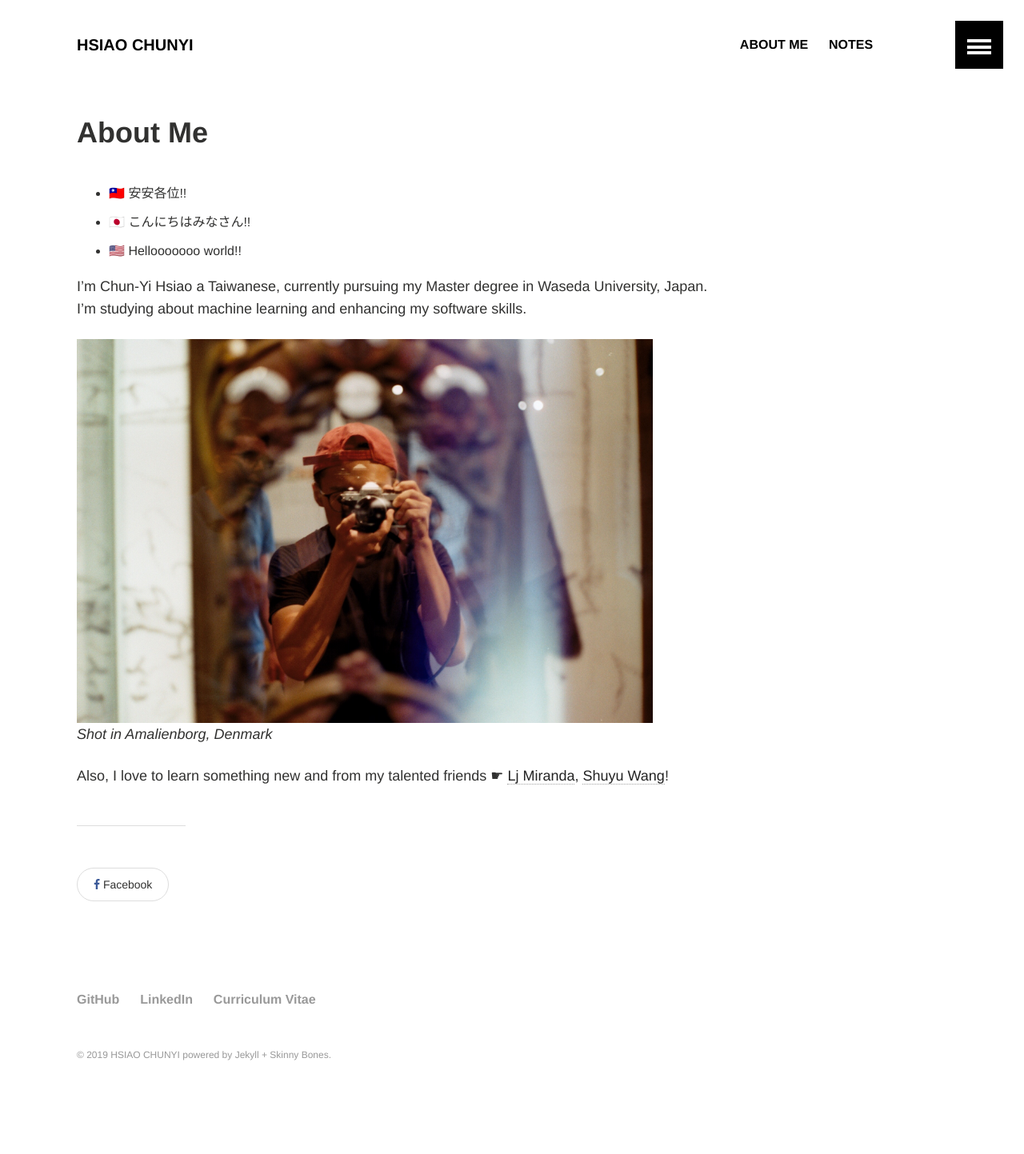
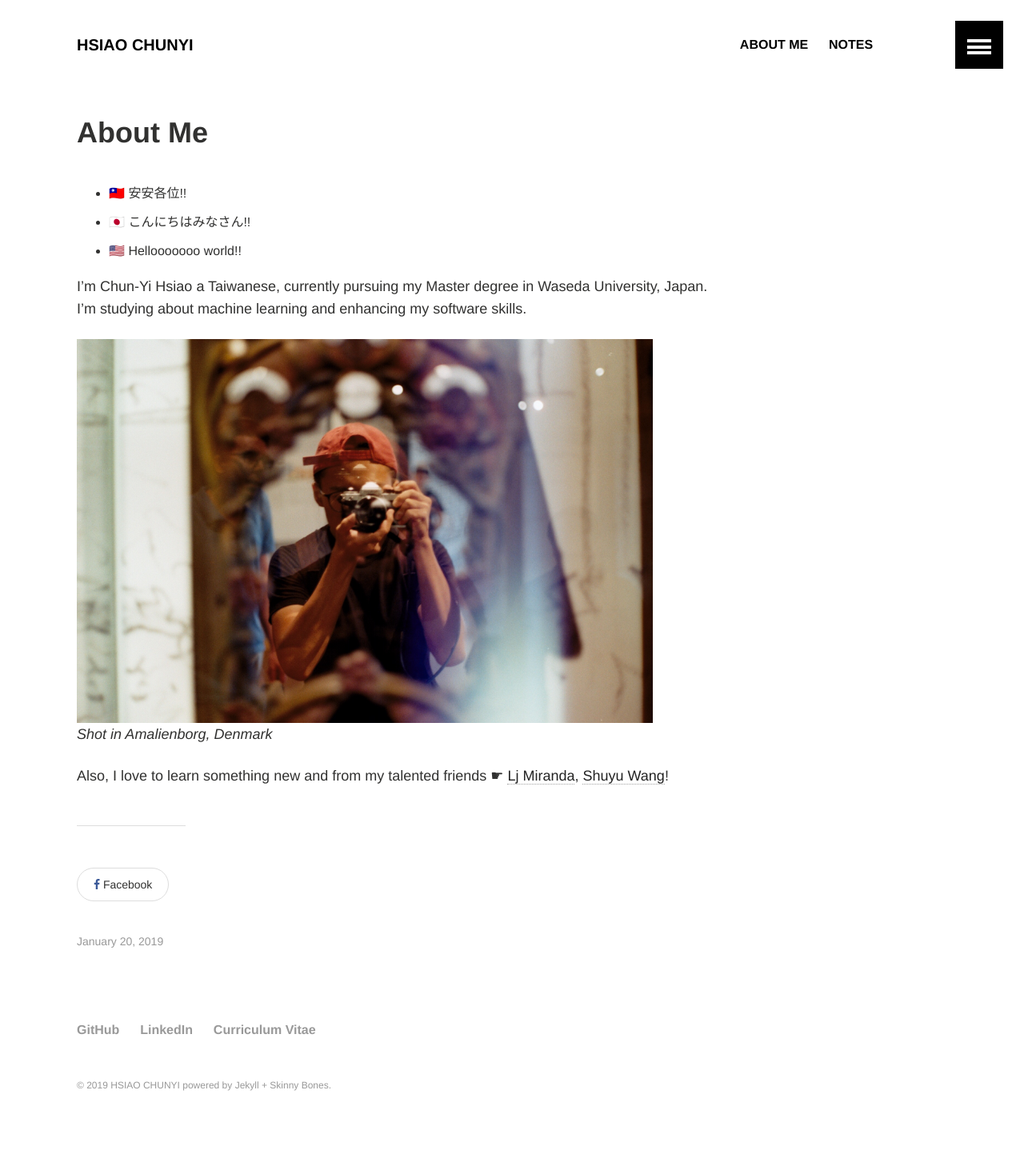
Before and after one commit to hsiaocy/hsiaocy.github.io, a Jekyll site: the page built from about me/index.md, in a window 1280 px wide. Shown: the whole page at 80% size. Built offline with Jekyll 4.4.1, drawn with Linux system fonts in a browser that asks for light colours; before the commit the page ends 1405 px from its top, so only the background shows below that.

Commit message:
Update index.md

```diff
--- a/about me/index.md
+++ b/about me/index.md
@@ -2,6 +2,7 @@
 layout: article
 title: About Me
 author: chunyi_hsiao
+date: 2019-01-20
 permalink: /about/
 ---
 
```
